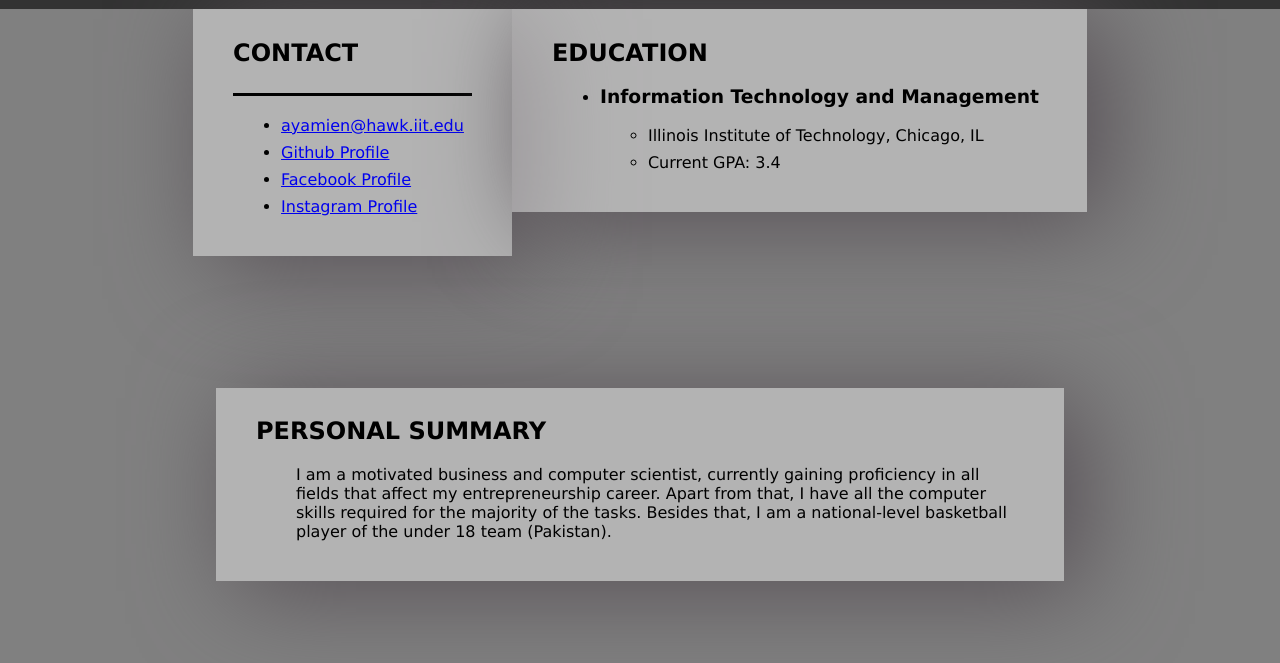
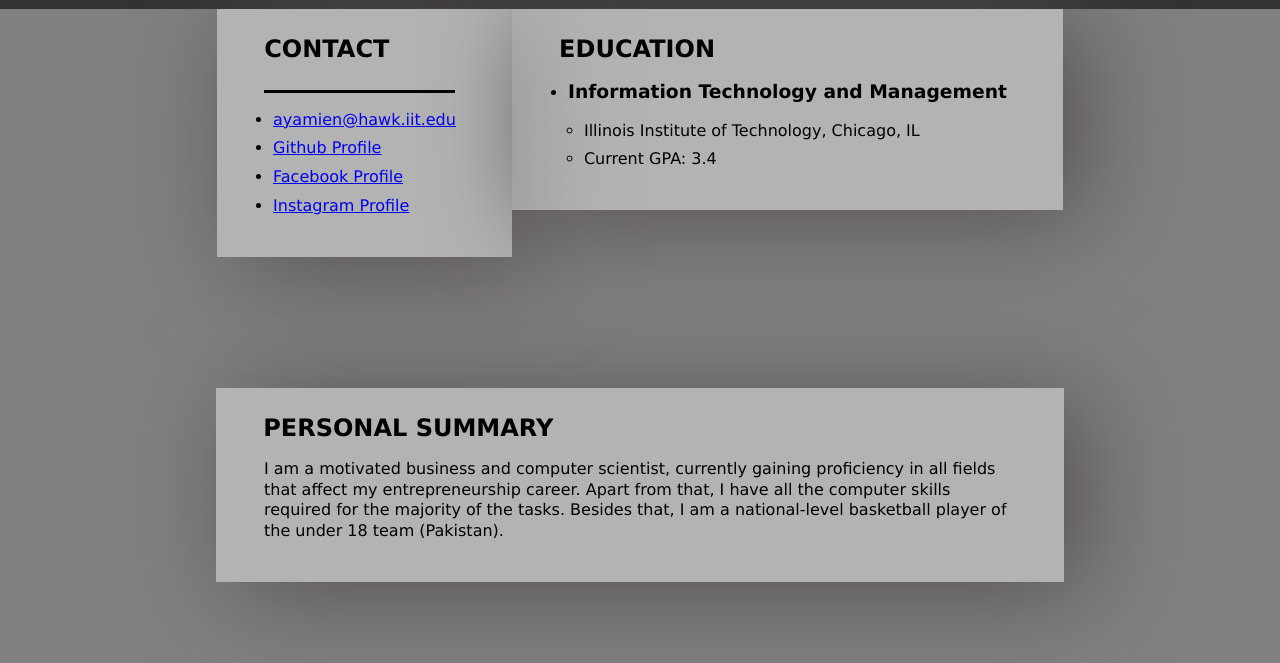
Before and after one commit to Ch-ahmad/project2, a plain HTML site: page index.html in a window 1280 px wide. Shown: the part 87-750 px from the top of the page. Drawn offline with Linux system fonts and the light colour scheme.

Commit message:
Improved browser compatibility

```diff
--- a/css/style.css
+++ b/css/style.css
@@ -1,3 +1,28 @@
+/* START --- Reset CSS */
+* {
+  margin: 0;
+  padding: 0;
+}
+/* END --- Reset CSS */
+
+/* START --- New Custom styles */
+section {
+  padding: 4em;
+}
+
+h2 {
+  margin: 0.7em;
+  margin-left: 0.3em;
+}
+
+ul {
+  margin: 0.5em;
+  margin-top: 1em;
+  margin-bottom: 1em;
+  line-height: 1.3;
+}
+/* END --- New Custom styles */
+
 body {
   padding: 0;
   margin: 0;
```
